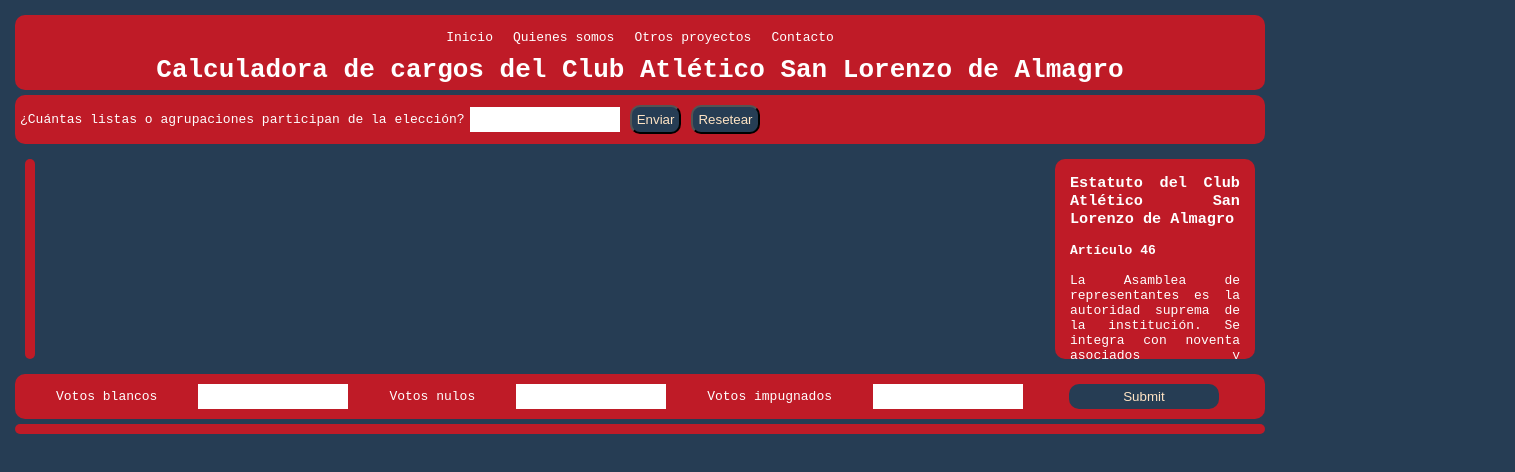
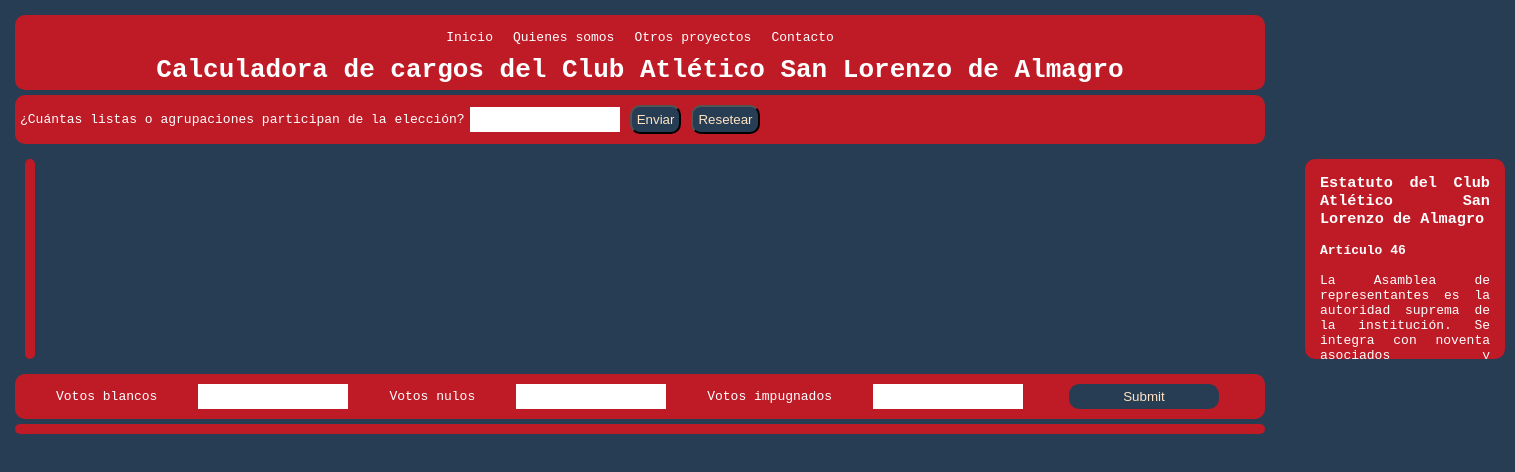
Before and after one commit to i-bruno/Pre-Entrega3-BrunoIgnacio, a website: page index.html in a window 1280 px wide. Shown: the whole page, 1515 px wide, since content can reach past the window. Drawn offline with Linux system fonts and the light colour scheme.

Commit message:
Cambio de estilo del div aside

```diff
--- a/css/estilo.css
+++ b/css/estilo.css
@@ -74,7 +74,7 @@
   border-radius: 10px;
   justify-content: space-between;
   height: auto;
-  width: auto;
+  width: 1500px;
 }
 
 .calculadora {
```
